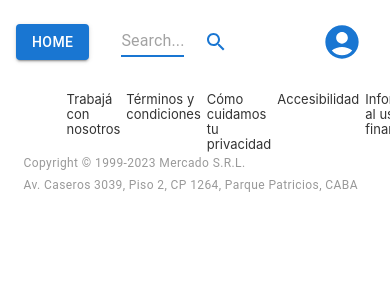
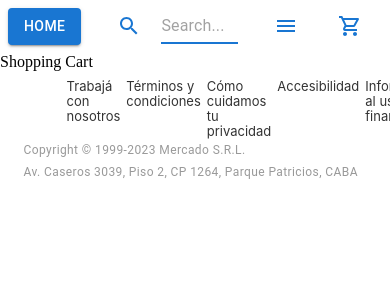
Before and after one commit to Madahva/E-commerce--Front, a React (Create React App) app: page /ShoppingCart in a window 390 px wide. Shown: the top 300 px of the page. Built offline with nearby package versions, Linux system fonts and the light colour scheme.

Commit message:
feat (component/NavBar): Add Responsive, Menu button and Shopping Cart button

```diff
--- a/src/App.js
+++ b/src/App.js
@@ -4,6 +4,7 @@ import NavBar from "./components/NavBar/NavBar.jsx";
 import Home from "./components/Home/Home.jsx";
 import ProductCatalog from "./components/ProductCatalog/ProductCatalog.jsx";
 import DetailsPage from "./components/DetailsPage/DetailsPage.jsx";
+import ShoppingCart from "./components/ShoppingCart/ShoppingCart.jsx";
 import Footer from "./components/Footer/Footer.jsx";
 
 const App = () => {
@@ -14,6 +15,7 @@ const App = () => {
         <Route exact path="/" element={<Home />} />
         <Route exact path="/products" element={<ProductCatalog />} />
         <Route exact path="/details/:id" element={<DetailsPage />} />
+        <Route exact path="/ShoppingCart" element={<ShoppingCart />} />
       </Routes>
       <Footer />
     </div>
--- a/src/components/NavBar/NavBar.jsx
+++ b/src/components/NavBar/NavBar.jsx
@@ -1,42 +1,90 @@
+import { useState } from "react";
 import { Link } from "react-router-dom";
 import { makeStyles } from "@mui/styles";
 import { Button, Input } from "@mui/material";
-import SearchIcon from '@mui/icons-material/Search';
-import AccountCircleIcon from '@mui/icons-material/AccountCircle';
+import SearchIcon from "@mui/icons-material/Search";
+//import AccountCircleIcon from "@mui/icons-material/AccountCircle";
+import MenuIcon from "@mui/icons-material/Menu";
+import CloseIcon from '@mui/icons-material/Close';
+import ShoppingCartOutlinedIcon from "@mui/icons-material/ShoppingCartOutlined";
 
 const useStyles = makeStyles((theme) => ({
+  navBarContainer: {
+    display: "flex",
+    flexDirection: "column",
+  },
   navBar: {
     alignItems: "center",
     display: "flex",
     justifyContent: "space-between",
-    gap: "2rem",
-    padding: "1rem"
+    gap: "1rem",
+    padding: ".5rem",
+  },
+  form: {
+    display: "flex",
+    width: "100%",
   },
   input: {
-    width:"40%"
+    flexGrow: 1,
   },
-  accountCircleIcon: {
-    fontSize:"54px",
-  }
+  icons: {
+    alignItems: "center",
+    display: "flex",
+    justifyContent: "center",
+  },
+  menu: {
+    alignItems: "center",
+    display: "flex",
+    justifyContent: "space-around",
+    width: "100%",
+    padding: "1rem 0",
+    borderBottom: "1px solid #ccc",
+  },
 }));
 
 const NavBar = () => {
   const classes = useStyles();
+  const [showMenu, setShowMenu] = useState(false);
+
+  const toggleMenu = () => {
+    setShowMenu(!showMenu);
+  };
 
   return (
-    <div className={classes.navBar}>
-      <Link to="/">
-        <Button variant="contained">Home</Button>
-      </Link>
-      <div className={classes.search}>
-        <form>
-          <Input className={classes.input} autoFocus type="text" placeholder="Search..." />
-          <Button><SearchIcon /></Button>
+    <div className={classes.navBarContainer}>
+      <div className={classes.navBar}>
+        <Link to="/">
+          <Button variant="contained">Home</Button>
+        </Link>
+        <form className={classes.form}>
+          <Button>
+            <SearchIcon />
+          </Button>
+          <Input
+            className={classes.input}
+            autoFocus
+            type="text"
+            placeholder="Search..."
+          />
         </form>
+        <div className={classes.icons}>
+          <Button onClick={toggleMenu}>
+            {showMenu ? <CloseIcon /> : <MenuIcon />}
+          </Button>
+
+          <Link to="/shoppingCart">
+            <Button>
+              <ShoppingCartOutlinedIcon />{" "}
+            </Button>
+          </Link>
+        </div>
       </div>
-      <div>
-        <Button> <AccountCircleIcon style={{ fontSize: "40px" }} /> </Button>
-      </div>
+      {showMenu && (
+        <div className={classes.menu}>
+          <Button>Iniciar sesión</Button>
+          <Button>Registrarse</Button>
+        </div>
+      )}
     </div>
   );
 };
--- /dev/null
+++ b/src/components/ShoppingCart/ShoppingCart.jsx
@@ -0,0 +1,9 @@
+const ShoppingCart = () => {
+  return (
+    <div>
+      Shopping Cart
+    </div>
+  )
+}
+
+export default ShoppingCart
```
